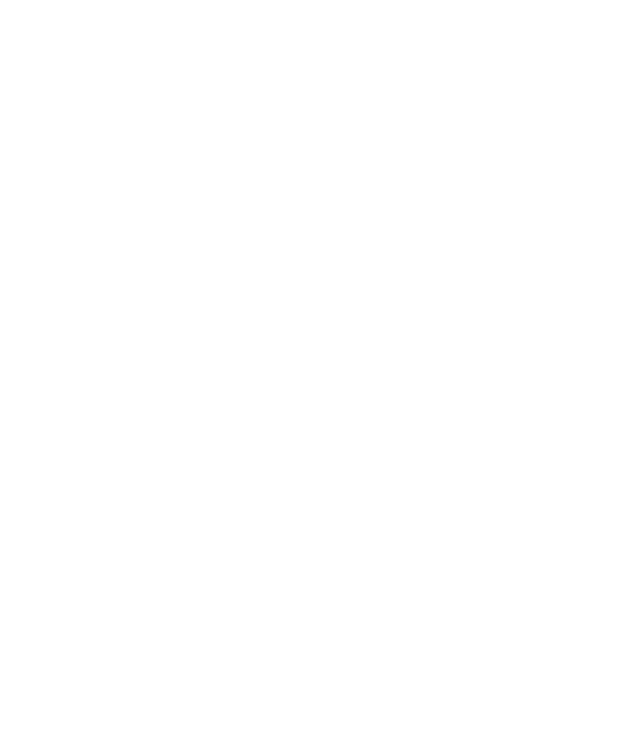
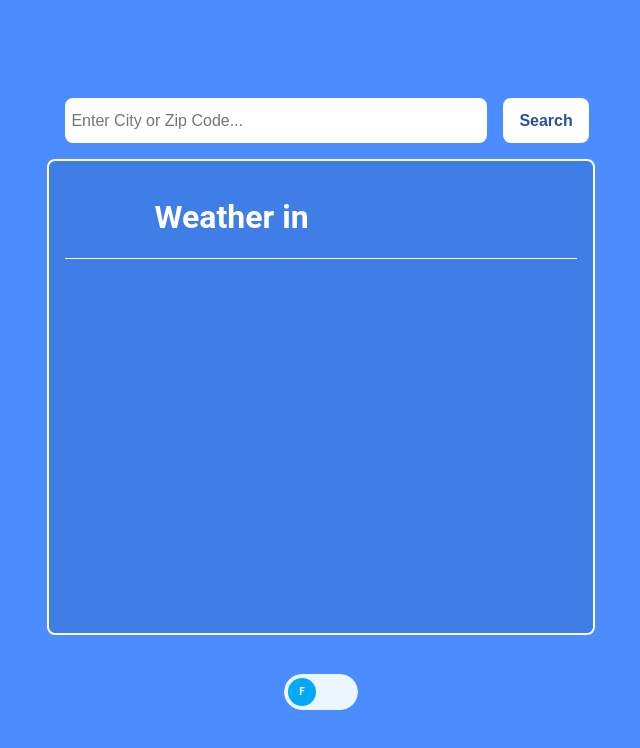
Before and after one commit to SanctusFides/TOP-weather, a website built with webpack: page dist/index.html in a window 1280 px wide. Shown: the whole page, without its empty margins (319-959 px from the left). Built offline with nearby package versions, Linux system fonts and the light colour scheme.

Commit message:
Initial dist subtree commit

```diff
--- a/dist/index.html
+++ b/dist/index.html
@@ -1,5 +1,6 @@
 <!DOCTYPE html>
 <html lang="en">
+
 <head>
     <meta charset="UTF-8">
     <meta http-equiv="X-UA-Compatible" content="IE=edge">
@@ -8,7 +9,42 @@
     <script src="./main.js" defer></script>
     <link rel="stylesheet" href="./style.css">
 </head>
+
 <body>
+    <div class="content">
 
+        <div class="search">
+            <input type="text" name="search-bar" id="search-bar" placeholder="Enter City or Zip Code..."
+                alt="search by city or zip code">
+            <button class="search-btn" id="search-btn">Search</button>
+        </div>
+
+        <div class="weather-box">
+
+            <div class="weather-header">
+                <div class="header-content" id="header-content">
+                    <h1>Weather in</h1>
+                    <h1 style="display: inline" class="city" id="city"></h1>
+                </div>
+            </div>
+
+            <div class="weather-body">
+                <div class="body-content" id="body-content">
+
+
+                </div>
+            </div>
+
+        </div>
+        <br>
+        <div class="temp-toggle">
+            <div class="button r" id="button-1">
+                <input type="checkbox" class="checkbox" id="temp-toggle"/>
+                <div class="knobs"></div>
+                <div class="layer"></div>
+            </div>
+        </div>
+    </div>
 </body>
+
 </html>
--- a/dist/style.css
+++ b/dist/style.css
@@ -0,0 +1,228 @@
+body {
+    height: 100vh;
+    width: 100vw;
+    margin: 0;
+    background-color: #4b8dff;
+    color: white;
+    font-size: 16px;
+    font-family: Roboto, Oxygen, Ubuntu, Cantarell, 'Open Sans', 'Helvetica Neue', sans-serif;
+}
+
+.content {
+    height: 100%;
+    width: 100%;
+    display: flex;
+    flex-direction: column;
+    justify-content: center;
+    align-items: center;
+    gap: 1rem;
+}
+
+.search {
+    width: 40%;
+    display: flex;
+    gap: 1rem;
+}
+
+#search-bar {
+    min-width: 80%;
+    height: 2rem;
+    border-radius: 8px;
+    border: none;
+    padding: .4rem;
+    font-size: 1rem;
+}
+
+.search-btn {
+    border-radius: 8px;
+    border: none;
+    padding-top: .3rem;
+    padding-bottom: .3rem;
+    padding-left: 1rem;
+    padding-right: 1rem;
+    background-color: white;
+    color: rgb(42, 83, 153);
+    font-weight: 600;
+    font-size: 1rem;
+}
+.search-btn:hover {
+    border-radius: 8px;
+    border: none;
+    padding-top: .3rem;
+    padding-bottom: .3rem;
+    padding-left: .8rem;
+    padding-right: .8rem;
+    background-color: rgb(42, 83, 153);
+    color: white;
+    font-weight: 600;
+    font-size: 1rem;
+}
+
+.weather-box {
+    display: flex;
+    flex-direction: column;
+    border: 2px solid white;
+    border-radius: 8px;
+    padding: 1rem;
+    height: 55%;
+    width: 40%;
+    background-color: rgb(63, 125, 231);
+}
+
+.header-content {
+    display: flex;
+    justify-content: space-around;
+    border-bottom: 1px solid white;
+}
+
+
+.body-content {
+    height: 90%;
+    width: 100%;
+    display: grid;
+    grid-template-columns: 1fr 1fr;
+    grid-template-rows: 1fr 1fr 1fr;
+    font-size: 2rem;
+    align-items: center;
+    padding: .2rem;
+}
+
+.weather-icon {
+    min-height: 8rem;
+    justify-self: center;
+}
+
+.actual-temp {
+    font-weight: 600;
+    font-size: 3.5rem;
+}
+
+.feels-temp {
+    border-right: 1px solid white;
+}
+
+.humidity {
+    display: flex;
+    justify-content: end;
+}
+
+.condition {
+    display: flex;
+    justify-content: center;
+    grid-column-start: 1;
+    grid-column-end: 3;
+}
+
+/* BELOW IS FOR A TOGGLE THAT I FOUND FROM AN OUTSIDE RESOURCE AND REPURPOSED FOR MY USE*/
+* {
+    user-select: none;
+    -webkit-tap-highlight-color: transparent;
+  }
+
+  *:focus {
+    outline: none;
+  }
+
+
+  .button-cover {
+    height: 100px;
+    margin: 20px;
+    background-color: #fff;
+    box-shadow: 0 10px 20px -8px #c5d6d6;
+    border-radius: 4px;
+  }
+
+  .button-cover:before {
+    counter-increment: button-counter;
+    content: counter(button-counter);
+    position: absolute;
+    right: 0;
+    bottom: 0;
+    color: #d7e3e3;
+    font-size: 12px;
+    line-height: 1;
+    padding: 5px;
+  }
+
+  .button-cover,
+  .knobs,
+  .layer {
+    position: absolute;
+    top: 0;
+    right: 0;
+    bottom: 0;
+    left: 0;
+  }
+
+  .button {
+    position: relative;
+    top: 50%;
+    width: 74px;
+    height: 36px;
+    margin: -20px auto 0 auto;
+    overflow: hidden;
+  }
+
+  .button.r,
+  .button.r .layer {
+    border-radius: 100px;
+  }
+
+  .button.b2 {
+    border-radius: 2px;
+  }
+
+  .checkbox {
+    position: relative;
+    width: 100%;
+    height: 100%;
+    padding: 0;
+    margin: 0;
+    opacity: 0;
+    cursor: pointer;
+    z-index: 3;
+  }
+
+  .knobs {
+    z-index: 2;
+  }
+
+  .layer {
+    width: 100%;
+    background-color: #ebf7fc;
+    transition: 0.3s ease all;
+    z-index: 1;
+  }
+
+  /* Button 1 */
+  #button-1 .knobs:before {
+    content: "F";
+    position: absolute;
+    top: 4px;
+    left: 4px;
+    width: 20px;
+    height: 10px;
+    color: #fff;
+    font-size: 10px;
+    font-weight: bold;
+    text-align: center;
+    line-height: 1;
+    padding: 9px 4px;
+    background-color: #03a9f4;
+    border-radius: 50%;
+    transition: 0.3s cubic-bezier(0.18, 0.89, 0.35, 1.15) all;
+  }
+
+  #button-1 .checkbox:checked + .knobs:before {
+    content: "C";
+    left: 42px;
+    background-color: #f44336;
+  }
+  #button-1 .checkbox:checked ~ .layer {
+    background-color: #fcebeb;
+  }
+  #button-1 .knobs,
+  #button-1 .knobs:before,
+  #button-1 .layer {
+    transition: 0.3s ease all;
+  }
```
Also changed, not shown: dist/main.js (+1 -1 lines).
